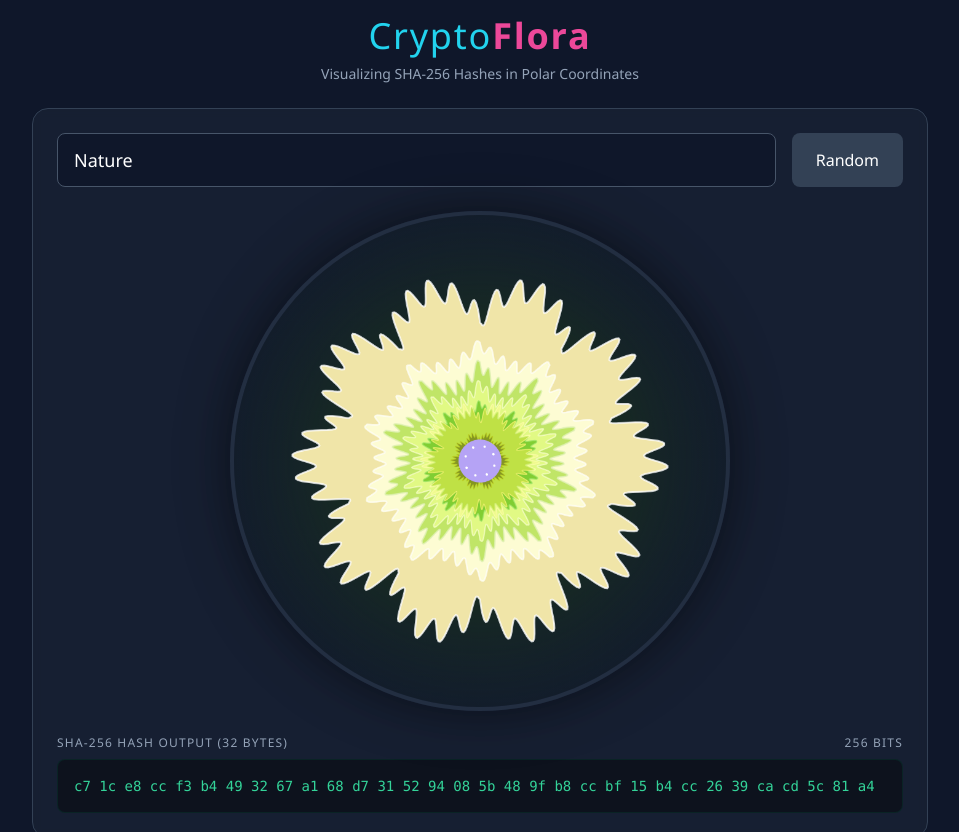
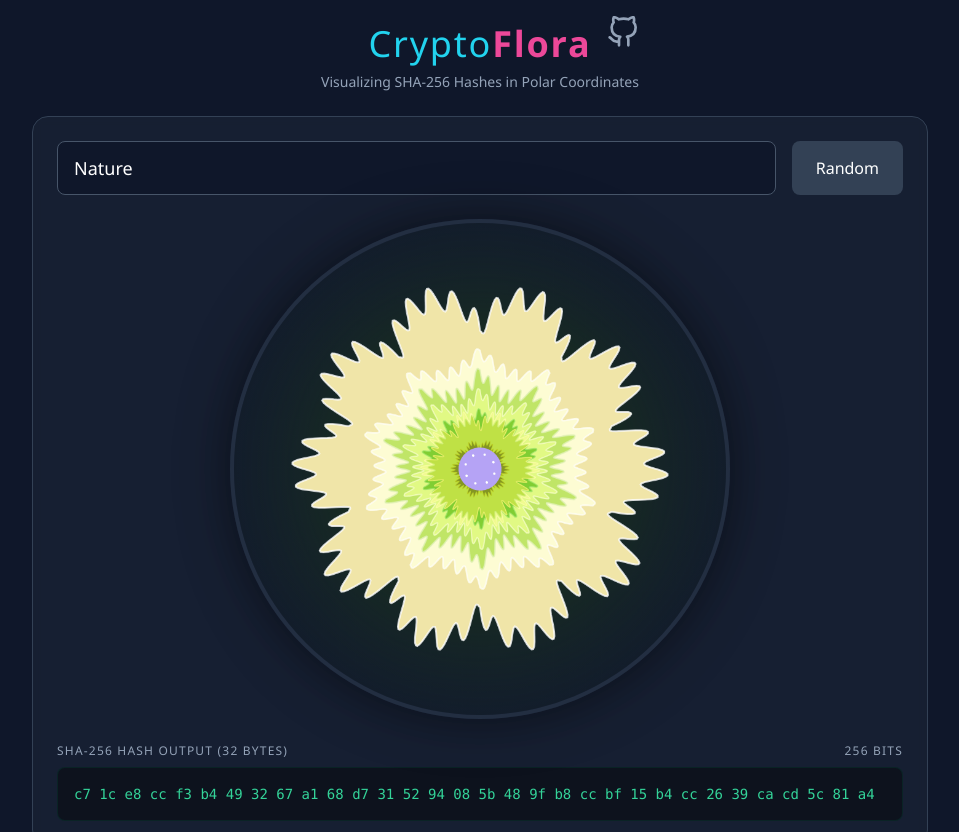
Before and after one commit to tonytonyjan/crypto_flora, a plain HTML site: page index.html in a window 1280 px wide. Shown: the top 832 px of the page, without its empty margins (160-1119 px from the left). Drawn offline with nearby package versions, Linux system fonts and the light colour scheme.

Commit message:
feat: add github icon

```diff
--- a/index.html
+++ b/index.html
@@ -33,7 +33,12 @@
     <div class="max-w-4xl w-full flex flex-col items-center gap-6">
 
         <!-- Header -->
-        <div class="text-center space-y-2">
+        <div class="text-center space-y-2 relative">
+            <a href="https://github.com/tonytonyjan/crypto_flora" target="_blank" rel="noopener noreferrer" class="absolute right-0 top-0 text-slate-400 hover:text-cyan-400 transition-colors" title="View on GitHub">
+                <svg xmlns="http://www.w3.org/2000/svg" width="32" height="32" viewBox="0 0 24 24" fill="none" stroke="currentColor" stroke-width="2" stroke-linecap="round" stroke-linejoin="round">
+                    <path d="M9 19c-5 1.5-5-2.5-7-3m14 6v-3.87a3.37 3.37 0 0 0-.94-2.61c3.14-.35 6.44-1.54 6.44-7A5.44 5.44 0 0 0 20 4.77 5.07 5.07 0 0 0 19.91 1S18.73.65 16 2.48a13.38 13.38 0 0 0-7 0C6.27.65 5.09 1 5.09 1A5.07 5.07 0 0 0 5 4.77a5.44 5.44 0 0 0-1.5 3.78c0 5.42 3.3 6.61 6.44 7A3.37 3.37 0 0 0 9 18.13V22"></path>
+                </svg>
+            </a>
             <h1 class="text-4xl font-light tracking-wider text-cyan-400">Crypto<span class="font-bold text-pink-500">Flora</span></h1>
             <p class="text-slate-400 text-sm">Visualizing SHA-256 Hashes in Polar Coordinates</p>
         </div>
```
